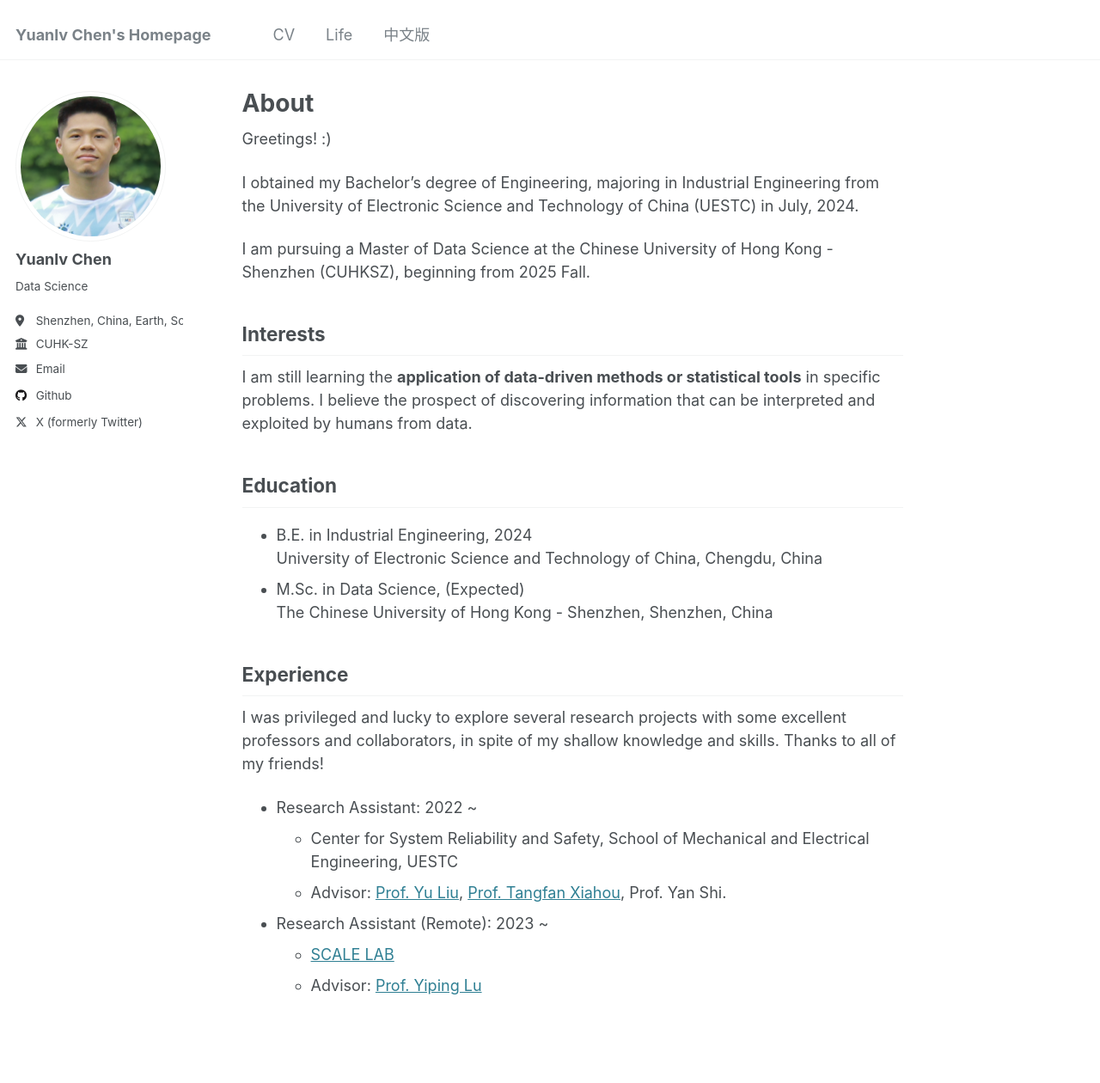
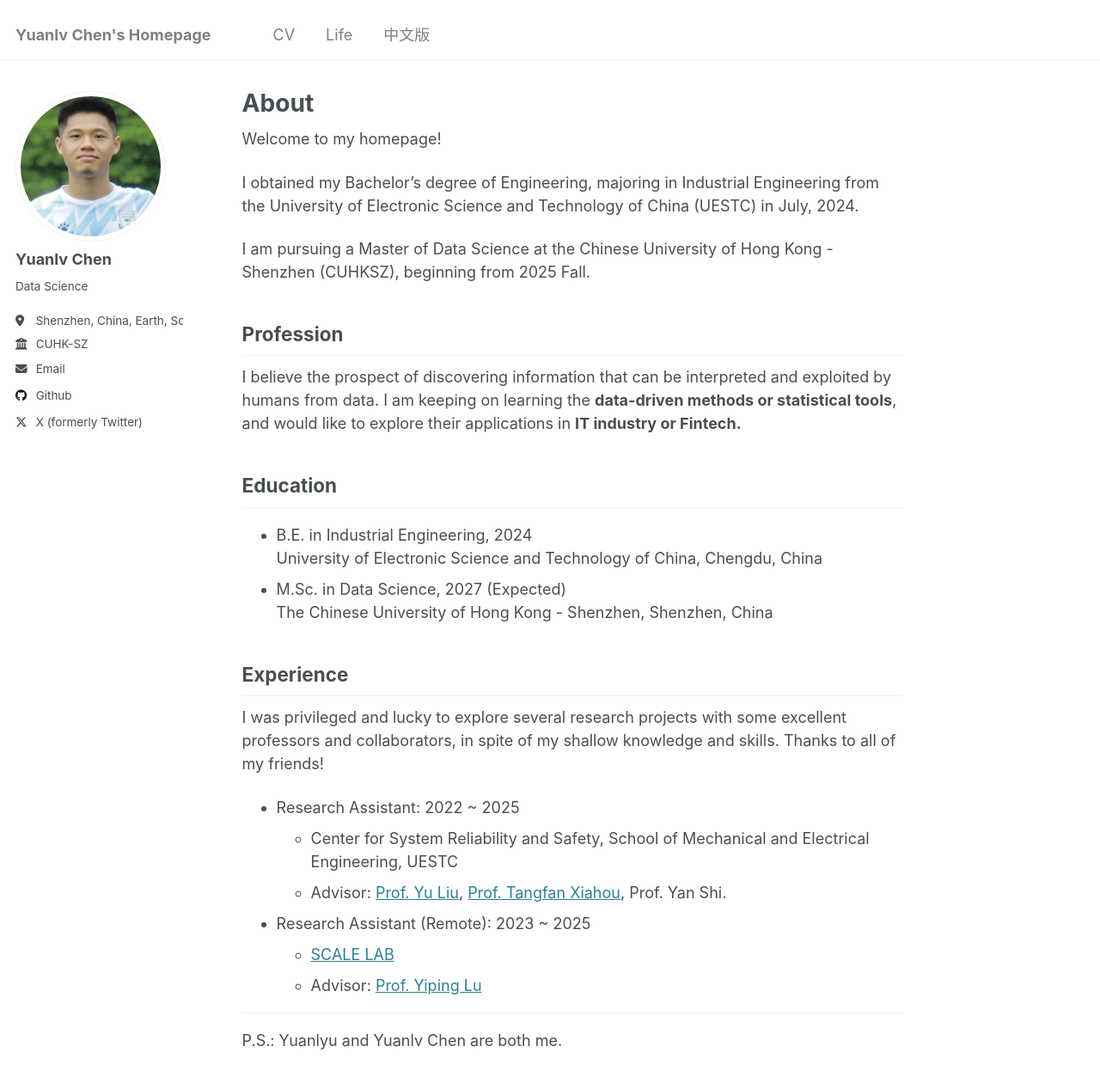
Before and after one commit to YLchen22/YLchen22.github.io, a Jekyll site: the page built from _pages/pages-about.md, in a window 1280 px wide and 1400 px high. Shown: the top 1260 px of the window at 86% size. Built offline with Jekyll 4.4.1, drawn with Linux system fonts in a browser that asks for light colours.

Commit message:
Update pages-about.md

```diff
--- a/_pages/pages-about.md
+++ b/_pages/pages-about.md
@@ -7,29 +7,33 @@ redirect_from:
   - /about.html
 ---
 
-Greetings! :)
+Welcome to my homepage!
 
 I obtained my Bachelor's degree of Engineering, majoring in Industrial Engineering from the University of Electronic Science and Technology of China (UESTC) in July, 2024.
 
 I am pursuing a Master of Data Science at the Chinese University of Hong Kong - Shenzhen (CUHKSZ), beginning from 2025 Fall.
 
-Interests
+Profession
 ------
-I am still learning the **application of data-driven methods or statistical tools** in specific problems. I believe the prospect of discovering information that can be interpreted and exploited by humans from data.
+I believe the prospect of discovering information that can be interpreted and exploited by humans from data. I am keeping on learning the **data-driven methods or statistical tools**, and would like to explore their applications in **IT industry or Fintech.**
 
 Education
 ------
 * B.E. in Industrial Engineering, 2024 <br> University of Electronic Science and Technology of China, Chengdu, China
-* M.Sc. in Data Science, (Expected) <br> The Chinese University of Hong Kong - Shenzhen, Shenzhen, China
+* M.Sc. in Data Science, 2027 (Expected) <br> The Chinese University of Hong Kong - Shenzhen, Shenzhen, China
 
 Experience
 ------
 I was privileged and lucky to explore several research projects with some excellent professors and collaborators, in spite of my shallow knowledge and skills. Thanks to all of my friends!
 
-* Research Assistant: 2022 ~
+* Research Assistant: 2022 ~ 2025
   * Center for System Reliability and Safety, School of Mechanical and Electrical Engineering, UESTC
   * Advisor: [Prof. Yu Liu](https://faculty.uestc.edu.cn/yuliu/en/index.htm), [Prof. Tangfan Xiahou](https://scholar.google.com/citations?user=iandqcUAAAAJ), Prof. Yan Shi.
 
-* Research Assistant (Remote): 2023 ~
+* Research Assistant (Remote): 2023 ~ 2025
   * [SCALE LAB](https://scale-lab-northwestern.github.io/)
   * Advisor: [Prof. Yiping Lu](https://2prime.github.io/)
+
+
+------
+P.S.: Yuanlyu and Yuanlv Chen are both me.
```
